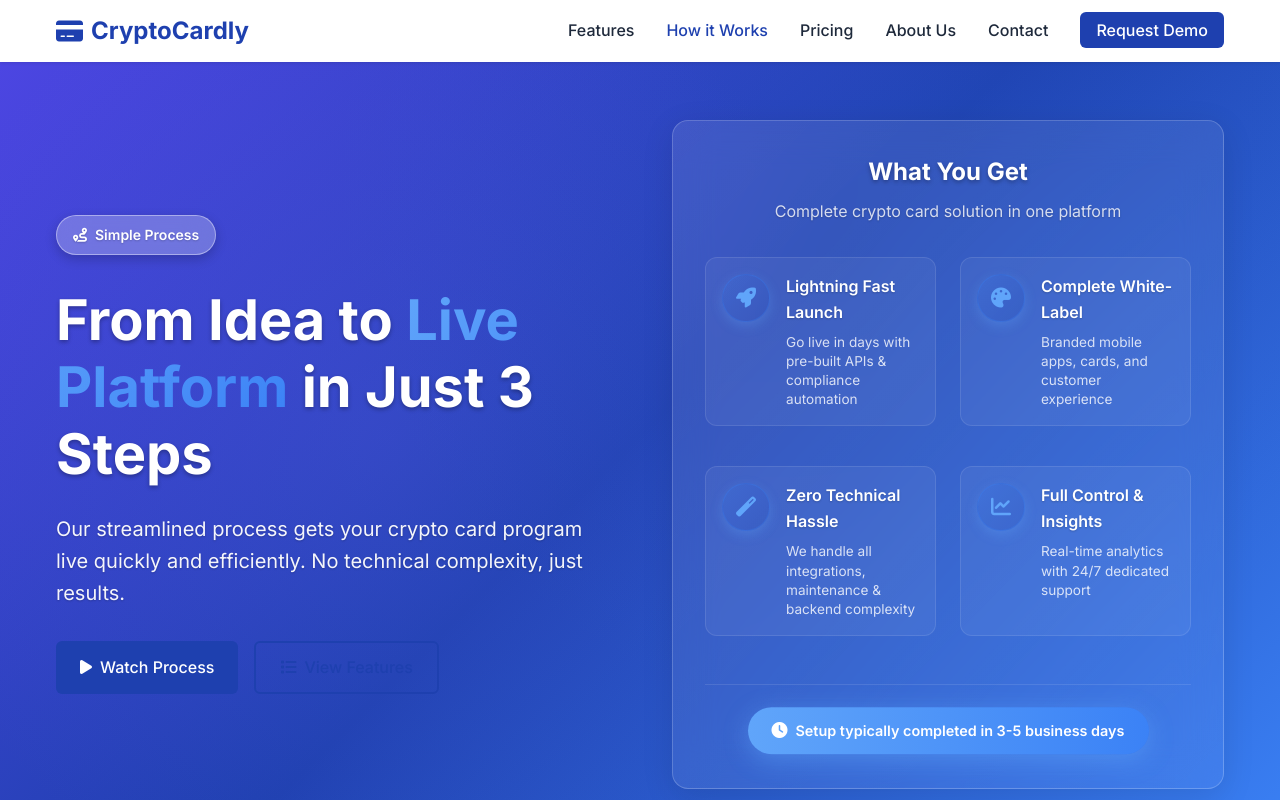
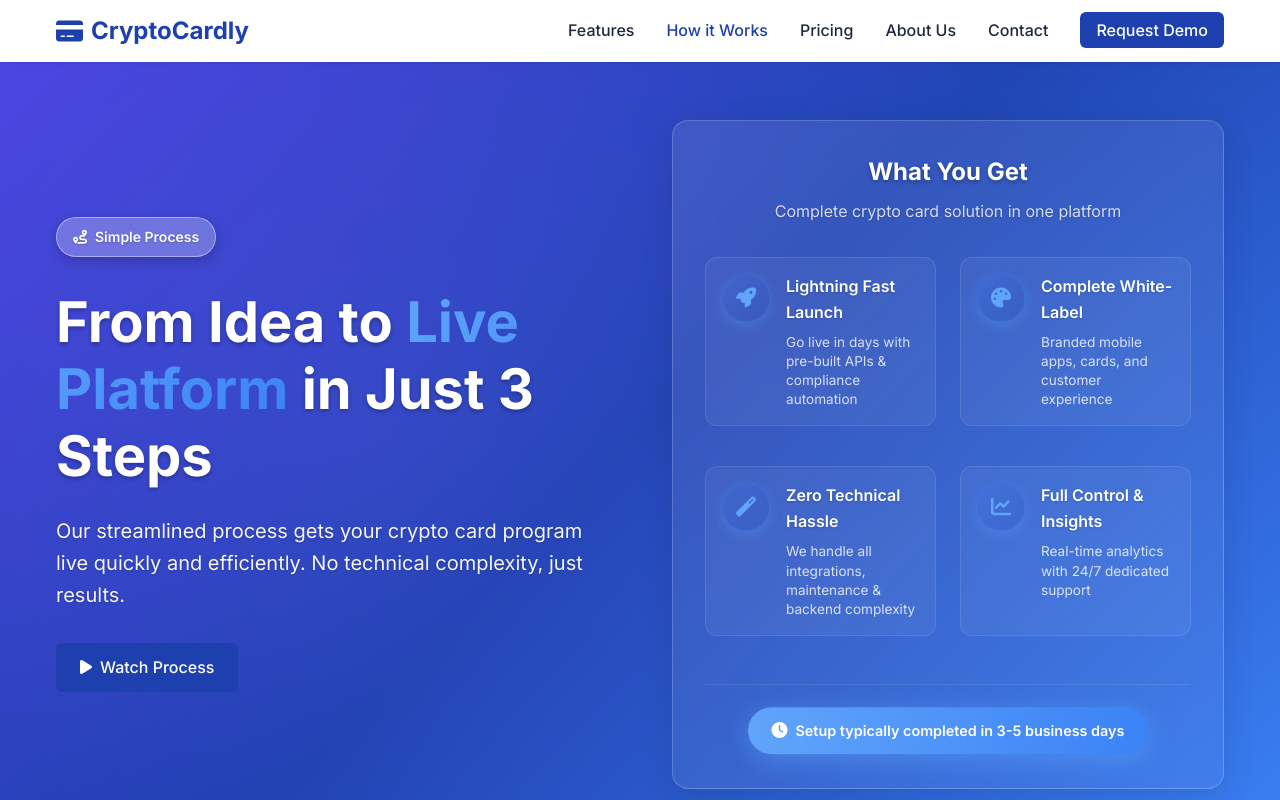
Before and after one commit to dotlabssuresh/cryptocardly, a plain HTML site: page how-it-works.html in a window 1280 px wide. Shown: the top 800 px of the page. Drawn offline with Linux system fonts and the light colour scheme.

Commit message:
Remove 'View Features' button from how-it-works hero section - keep only 'Watch Process' CTA

```diff
--- a/how-it-works.html
+++ b/how-it-works.html
@@ -72,10 +72,6 @@
                         <a href="contact.html#demo" class="btn btn-primary">
                             <i class="fas fa-play"></i>
                             Watch Process
-                        </a>
-                        <a href="features.html" class="btn btn-secondary">
-                            <i class="fas fa-list"></i>
-                            View Features
                         </a>
                     </div>
                 </div>
```
